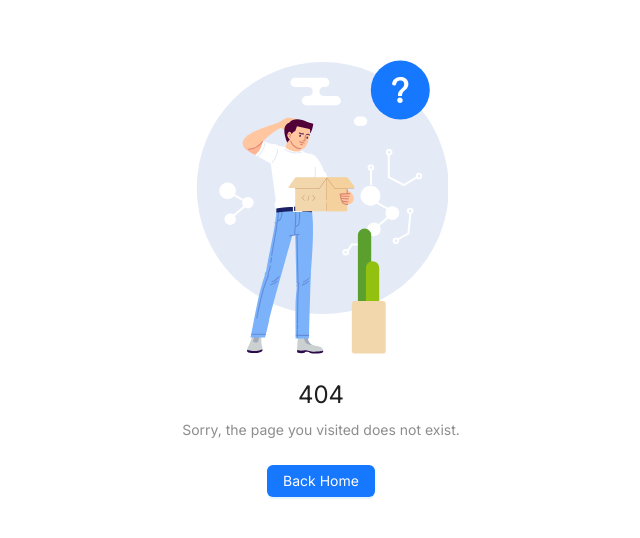
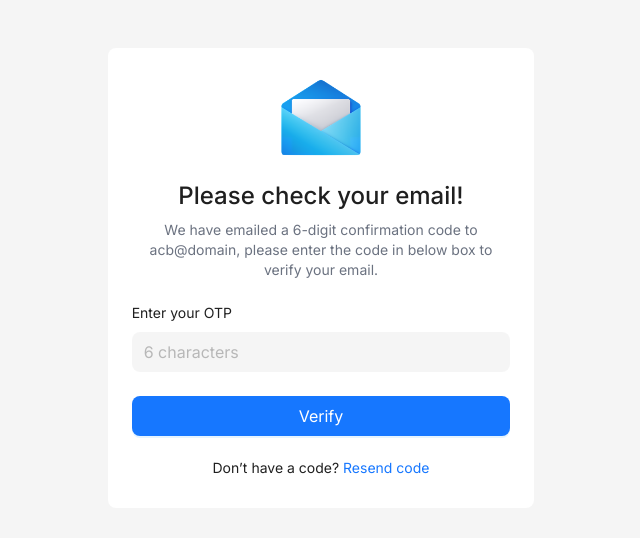
Before and after one commit to hgbaodev/chat-app, a React (Vite) app in the folder client/: page /auth/verify-email in a window 1280 px wide. Before the commit this address had no page. Shown: the part 122-660 px from the top of the page, without its empty margins (319-959 px from the left). Built offline with nearby package versions, Linux system fonts and the light colour scheme.

Commit message:
Add verify email UI

```diff
--- a/client/src/pages/auth/Register.jsx
+++ b/client/src/pages/auth/Register.jsx
@@ -90,7 +90,7 @@ const FormLogin = () => {
               }
             ]}
           >
-            <Input placeholder="John" variant="filled" size="large" />
+            <Input placeholder="Nhat" variant="filled" size="large" />
           </Form.Item>
         </Col>
         <Col span={12}>
@@ -105,7 +105,7 @@ const FormLogin = () => {
               }
             ]}
           >
-            <Input placeholder="Doe" variant="filled" size="large" />
+            <Input placeholder="Sinh" variant="filled" size="large" />
           </Form.Item>
         </Col>
       </Row>
--- /dev/null
+++ b/client/src/pages/auth/VerifyEmail.jsx
@@ -0,0 +1,97 @@
+/* eslint-disable no-console */
+import { Button, Form, Input, Flex, Row, Typography, Col } from 'antd';
+import { Link } from 'react-router-dom';
+import { useDispatch } from '~/store';
+import { register } from '~/store/slices/authSlice';
+import { formatErrors } from '~/utils/formatErrors';
+import VerifyImage from '~/assets/verify.png';
+
+const { Text, Paragraph } = Typography;
+
+const VerifyEmail = () => {
+  return (
+    <Row justify="center" className="h-[100vh] bg-neutral-100">
+      <Col
+        xs={24}
+        md={12}
+        lg={8}
+        className="flex flex-col justify-center items-center"
+      >
+        <Flex
+          gap="small"
+          vertical
+          justify="center"
+          align="center"
+          className="w-full mx-auto bg-white rounded-lg p-6"
+        >
+          <img src={VerifyImage} className="object-fill w-[100px] h-[100px]" />
+          <Text className="text-2xl font-medium">Please check your email!</Text>
+          <Paragraph className="text-center text-sm text-gray-500">
+            We have emailed a 6-digit confirmation code to acb@domain, please
+            enter the code in below box to verify your email.
+          </Paragraph>
+          <FormLogin />
+        </Flex>
+      </Col>
+    </Row>
+  );
+};
+
+const FormLogin = () => {
+  const dispatch = useDispatch();
+  const [form] = Form.useForm();
+
+  const onFinish = async (values) => {
+    const response = await dispatch(register(values));
+    if (response.error && response.payload) {
+      form.setFields(formatErrors(response.payload));
+    } else {
+      console.log('ok');
+    }
+  };
+
+  return (
+    <Form
+      form={form}
+      initialValues={{ remember: true }}
+      layout="vertical"
+      requiredMark="optional"
+      onFinish={onFinish}
+      className="w-full"
+    >
+      <Form.Item
+        label="Enter your OTP"
+        name="otp"
+        validateTrigger="onBlur"
+        rules={[
+          {
+            required: true,
+            whitespace: true,
+            message: 'Please input your OTP!'
+          },
+          { min: 6, message: 'Code must be at least 6 characters' },
+          { type: 'number' }
+        ]}
+      >
+        <Input placeholder="6 characters" variant="filled" size="large" />
+      </Form.Item>
+      <Form.Item className="mb-4">
+        <Button
+          type="primary"
+          htmlType="submit"
+          className="w-full"
+          size="large"
+        >
+          Verify
+        </Button>
+      </Form.Item>
+      <Form.Item className="mb-0 text-center">
+        <Text className="text-sm">
+          Don’t have a code? <Link to="#">Resend code</Link>
+        </Text>
+      </Form.Item>
+    </Form>
+  );
+};
+
+export default VerifyEmail;
--- a/client/src/routes/AuthRoutes.jsx
+++ b/client/src/routes/AuthRoutes.jsx
@@ -3,6 +3,7 @@ import Loadable from '~/components/Loadable';
 
 const Login = Loadable(lazy(() => import('~/pages/auth/Login')));
 const Register = Loadable(lazy(() => import('~/pages/auth/Register')));
+const VerifyEmail = Loadable(lazy(() => import('~/pages/auth/VerifyEmail')));
 const Page404 = Loadable(lazy(() => import('~/pages/errors/Page404')));
 
 const AuthRoutes = {
@@ -16,6 +17,10 @@ const AuthRoutes = {
     {
       path: 'register',
       element: <Register />
+    },
+    {
+      path: 'verify-email',
+      element: <VerifyEmail />
     }
   ]
 };
```
Also changed, not shown: client/src/assets/verify.png (added).
